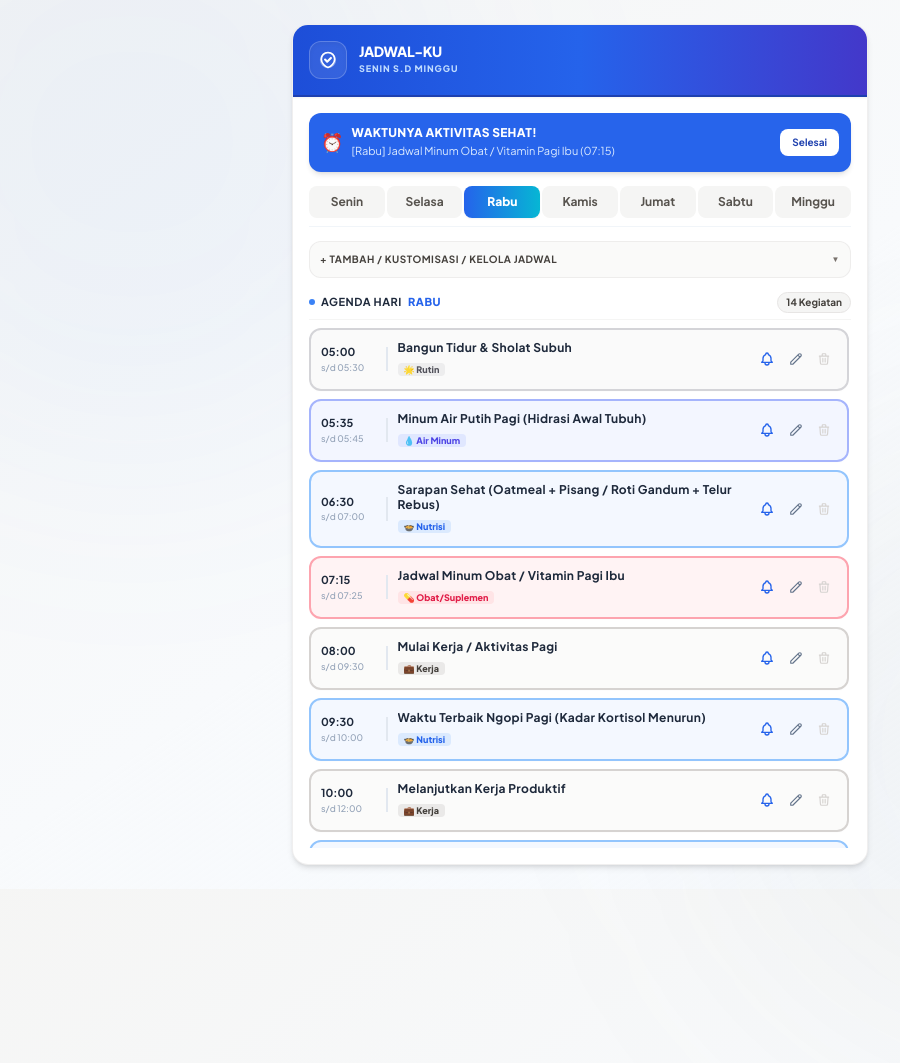
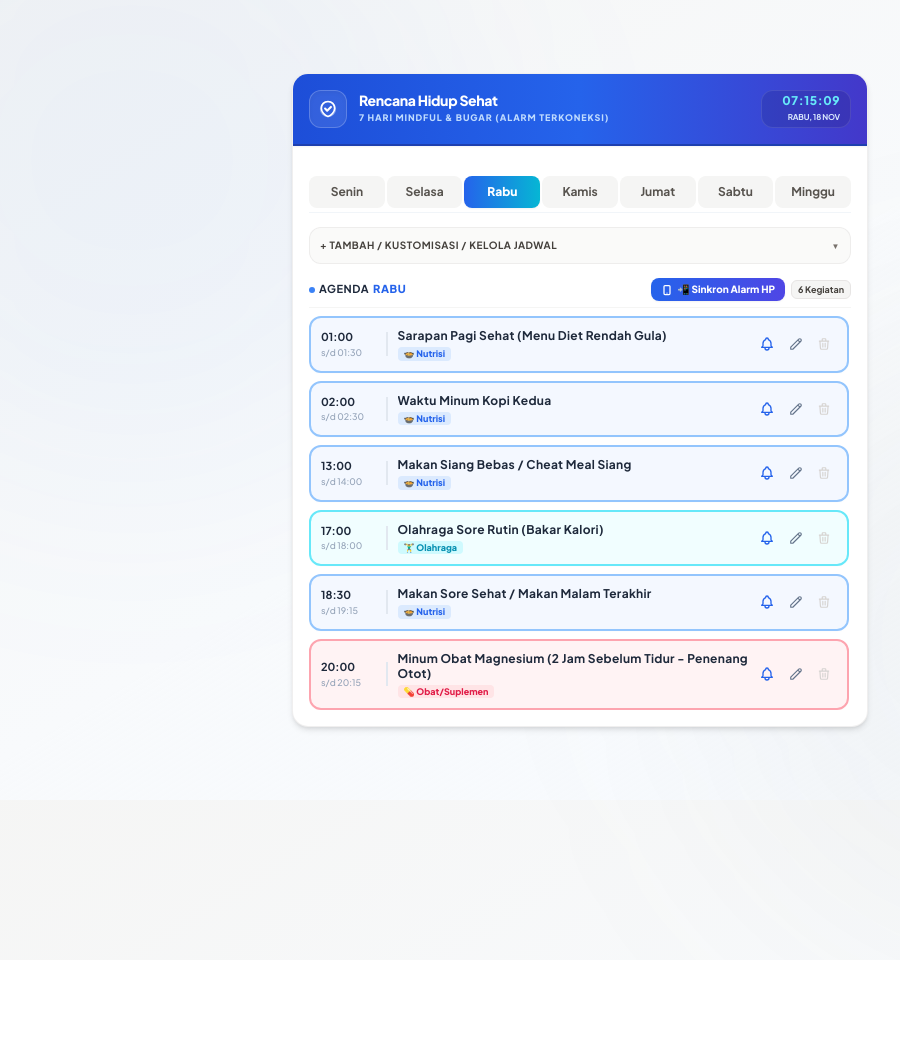
Before and after one commit to sarkhosyimuhammad-maker/Jadwal_kegiatan_harian, a plain HTML site: page index.html in a window 1280 px wide. Shown: the top 1063 px of the page, without its empty margins (60-960 px from the left). After the commit the page ends 960 px from the top, so only its background shows below. Drawn offline with nearby package versions, Linux system fonts and the light colour scheme.

Commit message:
Update index.html

```diff
--- a/index.html
+++ b/index.html
@@ -40,8 +40,9 @@
     <!-- Main Card Container -->
     <div class="w-full max-w-xl bg-white rounded-2xl shadow-md border border-stone-200/60 relative z-10 overflow-hidden">
 
-        <!-- Header Utama dengan Warna Solid Premium -->
-        <header class="bg-gradient-to-r from-blue-700 via-blue-600 to-indigo-700 text-white p-4 flex items-center gap-3 border-b-2 border-blue-800 shadow-sm">
+        <!-- Header Utama dengan Warna Solid Premium & Indikator Waktu Real-Time Dinamis -->
+        <header class="bg-gradient-to-r from-blue-700 via-blue-600 to-indigo-700 text-white p-4 flex items-center justify-between border-b-2 border-blue-800 shadow-sm">
+            <div class="flex items-center gap-3">
                 <div class="shrink-0 flex items-center justify-center p-2 bg-white/10 border border-white/20 rounded-xl shadow-inner">
                     <svg class="h-5 w-5 text-white" viewBox="0 0 24 24" fill="none" xmlns="http://www.w3.org/2000/svg">
                         <circle cx="12" cy="12" r="9" stroke="currentColor" stroke-width="1.5" opacity="0.4"/>
@@ -50,8 +51,15 @@
                     </svg>
                 </div>
                 <div>
-                <h1 class="text-sm font-black tracking-tight leading-none">JADWAL-KU</h1>
-                <p class="text-[9px] text-blue-200 mt-1 uppercase tracking-widest font-extrabold">Senin s.d Minggu</p>
+                    <h1 class="text-sm font-black tracking-tight leading-none">Rencana Hidup Sehat</h1>
+                    <p class="text-[9px] text-blue-200 mt-1 uppercase tracking-widest font-extrabold">7 Hari Mindful & Bugar (Alarm Terkoneksi)</p>
+                </div>
+            </div>
+
+            <!-- Widget Jam dan Tanggal Digital Terupdate -->
+            <div class="text-right bg-black/10 border border-white/10 rounded-xl px-2.5 py-1 min-w-[90px]">
+                <div id="live-clock" class="text-xs font-black tracking-wider leading-none text-cyan-300">00:00:00</div>
+                <div id="live-date" class="text-[8px] font-bold text-blue-100 mt-1 uppercase tracking-tight">Memuat...</div>
             </div>
         </header>
 
@@ -74,13 +82,13 @@
                 </div>
             </div>
 
-            <!-- Navigasi Hari Teroptimal: Teks Lengkap Tanpa Singkatan, Berjejer Pas Menggunakan CSS Flex Progresif -->
-            <div class="flex justify-between gap-0.5 w-full pb-2 border-b border-slate-100 overflow-x-hidden" id="day-tabs">
-                <!-- Diisi otomatis oleh JavaScript dengan teks hari lengkap (Senin - Minggu) -->
+            <!-- Navigasi Hari Teroptimal: Teks Hari Lengkap Sejajar Rapi -->
+            <div class="flex justify-between gap-0.5 w-full pb-1 border-b border-slate-100 overflow-x-hidden" id="day-tabs">
+                <!-- Diisi otomatis oleh JavaScript -->
             </div>
 
             <!-- Form Tambah/Edit Kegiatan & Fitur Manajemen Penggandaan/Penghapusan -->
-            <details id="form-details" class="group mb-3 bg-stone-50 rounded-xl border border-stone-200/60">
+            <details id="form-details" class="group mb-1 bg-stone-50 rounded-xl border border-stone-200/60">
                 <summary class="list-none flex justify-between items-center p-2.5 font-bold text-[10px] uppercase tracking-wider text-stone-700 cursor-pointer select-none">
                     <span id="form-title-label">+ Tambah / Kustomisasi / Kelola Jadwal</span>
                     <span class="transition-transform group-open:rotate-180 text-stone-500 text-[8px]">▼</span>
@@ -105,13 +113,10 @@
                             <div>
                                 <label class="block text-[9px] font-bold text-slate-500 uppercase tracking-wider mb-0.5">Kategori</label>
                                 <select id="task-category" class="w-full bg-white border border-slate-200 rounded-lg px-2 py-1.5 text-xs text-slate-700 focus:outline-none focus:border-blue-500 transition-all">
-                                    <option value="tidur">🛌 Istirahat</option>
                                     <option value="makan">🍲 Nutrisi Sehat</option>
-                                    <option value="kerja">💼 Kerja/Studi</option>
                                     <option value="olahraga">🏋️‍♂️ Olahraga</option>
                                     <option value="obat">💊 Minum Obat</option>
-                                    <option value="hidrasi">💧 Air Minum</option>
-                                    <option value="metime">🧘 Me-Time / Santai</option>
+                                    <option value="tidur">🛌 Istirahat</option>
                                     <option value="lainnya">🌟 Rutinitas</option>
                                 </select>
                             </div>
@@ -119,7 +124,7 @@
 
                         <div>
                             <label class="block text-[9px] font-bold text-slate-500 uppercase tracking-wider mb-0.5">Nama Aktivitas</label>
-                            <input type="text" id="task-name" required placeholder="Contoh: Minum Obat Darah Tinggi Ibu..."
+                            <input type="text" id="task-name" required placeholder="Contoh: Minum Obat Magnesium..."
                                 class="w-full bg-white border border-slate-200 rounded-lg px-2.5 py-1.5 text-xs text-slate-800 focus:outline-none focus:border-blue-500 transition-all">
                         </div>
 
@@ -164,7 +169,6 @@
                             </div>
                         </div>
 
-                        <!-- Tombol Kosongkan Hari Ini Sekali Klik -->
                         <button type="button" onclick="kosongkanHariAktif()" class="w-full bg-rose-50 hover:bg-rose-100 text-rose-600 border border-rose-200/80 font-bold py-2 rounded-lg text-xs transition-all shadow-sm flex items-center justify-center gap-1.5">
                             <svg xmlns="http://www.w3.org/2000/svg" class="h-3.5 w-3.5" fill="none" viewBox="0 0 24 24" stroke="currentColor">
                                 <path stroke-linecap="round" stroke-linejoin="round" stroke-width="2" d="M19 7l-.867 12.142A2 2 0 0116.138 21H7.862a2 2 0 01-1.995-1.858L5 7m5 4v6m4-6v6m1-10V4a1 1 0 00-1-1h-4a1 1 0 00-1 1v3M4 7h16" />
@@ -179,15 +183,27 @@
 
             <!-- Agenda Section -->
             <div class="flex flex-col gap-2">
-                <div class="flex justify-between items-center border-b border-stone-100 pb-1.5">
-                    <h2 class="text-[11px] font-bold uppercase tracking-wider text-slate-800 flex items-center gap-1.5">
+                <!-- Baris Judul Agenda Teroptimasi: Tombol Sinkronisasi Bersanding Kompak & Proporsional di Sisi Kanan Label Hari -->
+                <div class="flex justify-between items-center border-b border-stone-100 pb-1.5 gap-2">
+                    <h2 class="text-[11px] font-bold uppercase tracking-wider text-slate-800 flex items-center gap-1 shrink-0">
                         <span class="inline-block w-1.5 h-1.5 rounded-full bg-blue-500"></span>
-                        Agenda Hari <span id="active-day-label" class="text-blue-600 font-extrabold">Senin</span>
+                        Agenda <span id="active-day-label" class="text-blue-600 font-extrabold">Senin</span>
                     </h2>
-                    <span id="task-count" class="text-[10px] font-bold bg-stone-100 text-stone-700 border border-stone-200 px-2 py-0.5 rounded-full">0 Kegiatan</span>
+
+                    <div class="flex items-center gap-1.5 justify-end w-full min-w-0">
+                        <!-- Tombol Sinkronisasi Massal yang Lebih Kecil, Padat, Rapi & Tidak Memakan Tempat -->
+                        <button type="button" onclick="kirimSemuaJadwalHariIniKeAndroid()" class="bg-gradient-to-r from-blue-600 to-indigo-600 hover:from-blue-700 hover:to-indigo-700 text-white font-extrabold px-2.5 py-1 rounded-lg text-[9px] sm:text-[10px] transition-all shadow-sm flex items-center gap-1 whitespace-nowrap" title="Sinkronkan semua alarm yang menyala langsung ke jam HP">
+                            <svg xmlns="http://www.w3.org/2000/svg" class="h-3 w-3" fill="none" viewBox="0 0 24 24" stroke="currentColor">
+                                <path stroke-linecap="round" stroke-linejoin="round" stroke-width="2.5" d="M12 18h.01M8 21h8a2 2 0 002-2V5a2 2 0 00-2-2H8a2 2 0 00-2 2v14a2 2 0 002 2z" />
+                            </svg>
+                            📲 Sinkron Alarm HP
+                        </button>
+
+                        <span id="task-count" class="text-[9px] font-bold bg-stone-100 text-stone-700 border border-stone-200 px-1.5 py-0.5 rounded-md shrink-0">0 Kegiatan</span>
+                    </div>
                 </div>
 
-                <!-- List Agenda Container (Tampilan Kompak dengan Gulir Mulus) -->
+                <!-- List Agenda Container -->
                 <div id="task-list" class="space-y-2 max-h-[65vh] overflow-y-auto pr-0.5">
                     <!-- Javascript Injection -->
                 </div>
@@ -197,15 +213,11 @@
     </div>
 
     <script>
-        // Palet warna kategori aktivitas dengan penanda border-2 tebal
         const THEME_CONFIG = {
-            tidur: { bg: 'bg-slate-50/90', border: 'border-slate-300', text: 'text-slate-600', bgBadge: 'bg-slate-200/70', label: '🛌 Istirahat' },
             makan: { bg: 'bg-blue-50/70', border: 'border-blue-300', text: 'text-blue-600', bgBadge: 'bg-blue-100', label: '🍲 Nutrisi' },
-            kerja: { bg: 'bg-stone-50/80', border: 'border-stone-300', text: 'text-stone-700', bgBadge: 'bg-stone-200/80', label: '💼 Kerja' },
             olahraga: { bg: 'bg-cyan-50/70', border: 'border-cyan-300', text: 'text-cyan-600', bgBadge: 'bg-cyan-100', label: '🏋️‍♂️ Olahraga' },
             obat: { bg: 'bg-rose-50/80', border: 'border-rose-300', text: 'text-rose-600', bgBadge: 'bg-rose-100', label: '💊 Obat/Suplemen' },
-            hidrasi: { bg: 'bg-indigo-50/70', border: 'border-indigo-300', text: 'text-indigo-600', bgBadge: 'bg-indigo-100', label: '💧 Air Minum' },
-            metime: { bg: 'bg-amber-50/70', border: 'border-amber-300', text: 'text-amber-600', bgBadge: 'bg-amber-100', label: '🧘 Me-Time' },
+            tidur: { bg: 'bg-slate-50/90', border: 'border-slate-300', text: 'text-slate-600', bgBadge: 'bg-slate-200/70', label: '🛌 Istirahat' },
             lainnya: { bg: 'bg-zinc-50/90', border: 'border-zinc-300', text: 'text-zinc-600', bgBadge: 'bg-zinc-200/60', label: '🌟 Rutin' }
         };
 
@@ -215,38 +227,24 @@
 
         const DEFAULT_SCHEDULE = [];
 
-        // Template Rutinitas Sehat Senin - Jumat
+        // Pola Makan, Olahraga, & Obat Sesuai Permintaan Spesifik Anda (Senin - Jumat)
         HARI_URUTAN.slice(0, 5).forEach(hari => {
             DEFAULT_SCHEDULE.push(
-                { day: hari, name: 'Bangun Tidur & Sholat Subuh', start: '05:00', end: '05:30', category: 'lainnya', alarmActive: true },
-                { day: hari, name: 'Minum Air Putih Pagi (Hidrasi Awal Tubuh)', start: '05:35', end: '05:45', category: 'hidrasi', alarmActive: true },
-                { day: hari, name: 'Sarapan Sehat (Oatmeal + Pisang / Roti Gandum + Telur Rebus)', start: '06:30', end: '07:00', category: 'makan', alarmActive: true },
-                { day: hari, name: 'Jadwal Minum Obat / Vitamin Pagi Ibu', start: '07:15', end: '07:25', category: 'obat', alarmActive: true },
-                { day: hari, name: 'Mulai Kerja / Aktivitas Pagi', start: '08:00', end: '09:30', category: 'kerja', alarmActive: true },
-                { day: hari, name: 'Waktu Terbaik Ngopi Pagi (Kadar Kortisol Menurun)', start: '09:30', end: '10:00', category: 'makan', alarmActive: true },
-                { day: hari, name: 'Melanjutkan Kerja Produktif', start: '10:00', end: '12:00', category: 'kerja', alarmActive: true },
-                { day: hari, name: 'Istirahat & Makan Siang Sehat (Dada Ayam + Nasi Merah + Sayur)', start: '12:00', end: '13:00', category: 'makan', alarmActive: true },
-                { day: hari, name: 'Kerja Sesi Siang', start: '13:00', end: '16:00', category: 'kerja', alarmActive: true },
-                { day: hari, name: 'Olahraga Sore (Jogging / Kardio / Workout)', start: '16:30', end: '17:30', category: 'olahraga', alarmActive: true },
-                { day: hari, name: 'Makan Malam Terakhir (Maksimal Jam 19.00 - Rendah Karbo)', start: '18:30', end: '19:00', category: 'makan', alarmActive: true },
-                { day: hari, name: 'Jadwal Minum Obat Malam Ibu', start: '19:15', end: '19:25', category: 'obat', alarmActive: true },
-                { day: hari, name: 'Me-Time / Bersantai dengan Keluarga / Main Game / Musik', start: '19:30', end: '21:30', category: 'metime', alarmActive: true },
-                { day: hari, name: 'Tidur Malam Baik (Siklus Istirahat Berbobot)', start: '22:00', end: '05:00', category: 'tidur', alarmActive: true }
+                { day: hari, name: 'Sarapan Pagi Sehat (Menu Diet Rendah Gula)', start: '01:00', end: '01:30', category: 'makan', alarmActive: true },
+                { day: hari, name: 'Waktu Minum Kopi Kedua', start: '02:00', end: '02:30', category: 'makan', alarmActive: true },
+                { day: hari, name: 'Makan Siang Bebas / Cheat Meal Siang', start: '13:00', end: '14:00', category: 'makan', alarmActive: true },
+                { day: hari, name: 'Olahraga Sore Rutin (Bakar Kalori)', start: '17:00', end: '18:00', category: 'olahraga', alarmActive: true },
+                { day: hari, name: 'Makan Sore Sehat / Makan Malam Terakhir', start: '18:30', end: '19:15', category: 'makan', alarmActive: true },
+                { day: hari, name: 'Minum Obat Magnesium (2 Jam Sebelum Tidur - Penenang Otot)', start: '20:00', end: '20:15', category: 'obat', alarmActive: true }
             );
         });
 
-        // Sabtu - Minggu
+        // Sabtu - Minggu (Hanya Pengingat Makan Saja)
         ['Sabtu', 'Minggu'].forEach(hari => {
             DEFAULT_SCHEDULE.push(
-                { day: hari, name: 'Bangun Pagi & Sholat Subuh', start: '05:00', end: '05:30', category: 'lainnya', alarmActive: true },
-                { day: hari, name: 'Sarapan Pagi (Makan Bebas / Cheat Day Menu)', start: '07:35', end: '08:15', category: 'makan', alarmActive: true },
-                { day: hari, name: 'Jadwal Minum Obat Pagi Ibu', start: '08:20', end: '08:30', category: 'obat', alarmActive: true },
-                { day: hari, name: 'Waktu Bersantai / Hobi Akhir Pekan / Hiburan', start: '09:00', end: '12:00', category: 'metime', alarmActive: true },
-                { day: hari, name: 'Makan Siang (Makan Bebas Kulineran)', start: '12:30', end: '13:30', category: 'makan', alarmActive: true },
-                { day: hari, name: 'Olahraga Akhir Pekan (Tetap Jaga Kebugaran Tubuh)', start: '16:30', end: '17:45', category: 'olahraga', alarmActive: true },
-                { day: hari, name: 'Makan Malam Bebas Bersama Keluarga', start: '19:00', end: '20:15', category: 'makan', alarmActive: true },
-                { day: hari, name: 'Jadwal Minum Obat Malam Ibu', start: '20:20', end: '20:30', category: 'obat', alarmActive: true },
-                { day: hari, name: 'Istirahat / Tidur Malam', start: '22:30', end: '05:00', category: 'tidur', alarmActive: true }
+                { day: hari, name: 'Sarapan Pagi Akhir Pekan (Bebas/Santai)', start: '08:00', end: '09:00', category: 'makan', alarmActive: true },
+                { day: hari, name: 'Makan Siang Bebas Liburan / Kulineran', start: '12:30', end: '13:30', category: 'makan', alarmActive: true },
+                { day: hari, name: 'Makan Malam Akhir Pekan', start: '19:00', end: '20:00', category: 'makan', alarmActive: true }
             );
         });
 
@@ -268,7 +266,43 @@
         const cancelEditBtn = document.getElementById('cancel-edit-btn');
         const formTitleLabel = document.getElementById('form-title-label');
 
-        // Menampilkan nama hari lengkap secara pas, proporsional, dan merata menggunakan flex-1 dan ukuran teks mikro yang dinamis untuk layar HP
+        function jalankanIntentAlarmAndroid(namaAktivitas, waktuMulaiStr) {
+            if (!waktuMulaiStr || !waktuMulaiStr.includes(':')) return;
+            const bagianWaktu = waktuMulaiStr.split(':');
+            const jamInt = parseInt(bagianWaktu[0], 10);
+            const menitInt = parseInt(bagianWaktu[1], 10);
+            const labelKustomEncoded = encodeURIComponent(namaAktivitas);
+
+            return `android-app://com.android.deskclock/images/v1/Alarm?hour=${jamInt}&minute=${menitInt}&message=${labelKustomEncoded}&skipUi=true`;
+        }
+
+        function kirimSemuaJadwalHariIniKeAndroid() {
+            const jadwalHariIni = kegiatanList.filter(item => item.day === selectedDay && item.alarmActive !== false);
+            jadwalHariIni.sort((a, b) => a.start.localeCompare(b.start));
+
+            if (jadwalHariIni.length === 0) {
+                alert(`Tidak ada aktivitas aktif (Lonceng menyala) pada hari ${selectedDay} untuk dikirim.`);
+                return;
+            }
+
+            jadwalHariIni.forEach((item, index) => {
+                setTimeout(() => {
+                    const intentUrl = jalankanIntentAlarmAndroid(item.name, item.start);
+
+                    if (index === jadwalHariIni.length - 1) {
+                        const bagianWaktu = item.start.split(':');
+                        window.location.href = `android-app://com.android.deskclock/images/v1/Alarm?hour=${parseInt(bagianWaktu[0],10)}&minute=${parseInt(bagianWaktu[1],10)}&message=${encodeURIComponent(item.name)}&skipUi=false`;
+                    } else {
+                        const iframe = document.createElement('iframe');
+                        iframe.style.display = 'none';
+                        iframe.src = intentUrl;
+                        document.body.appendChild(iframe);
+                        setTimeout(() => iframe.remove(), 500);
+                    }
+                }, index * 800);
+            });
+        }
+
         function renderTabs() {
             dayTabsContainer.innerHTML = HARI_URUTAN.map(hari => {
                 const isActive = hari === selectedDay;
@@ -338,20 +372,28 @@
             }
         }
 
-        function cekWaktuOtomatis() {
-            const Clinical_Time = new Date();
-            const daftarHariIndo = ['Minggu', 'Senin', 'Selasa', 'Rabu', 'Kamis', 'Jumat', 'Sabtu'];
-            const hariSekarang = daftarHariIndo[Clinical_Time.getDay()];
+        function perbaruiJamDanTanggal() {
+            const sekarang = new Date();
+            const jam = String(sekarang.getHours()).padStart(2, '0');
+            const menit = String(sekarang.getMinutes()).padStart(2, '0');
+            const detik = String(sekarang.getSeconds()).padStart(2, '0');
+            document.getElementById('live-clock').innerText = `${jam}:${menit}:${detik}`;
 
-            const jam = String(Clinical_Time.getHours()).padStart(2, '0');
-            const menit = String(Clinical_Time.getMinutes()).padStart(2, '0');
+            const daftarHari = ['Minggu', 'Senin', 'Selasa', 'Rabu', 'Kamis', 'Jumat', 'Sabtu'];
+            const daftarBulan = ['Jan', 'Feb', 'Mar', 'Apr', 'Mei', 'Jun', 'Jul', 'Agu', 'Sep', 'Okt', 'Nov', 'Des'];
+
+            const namaHari = daftarHari[sekarang.getDay()];
+            const tanggal = grandparents = sekarang.getDate();
+            const namaBulan = daftarBulan[sekarang.getMonth()];
+
+            document.getElementById('live-date').innerText = `${namaHari}, ${tanggal} ${namaBulan}`;
+
             const waktuSekarangString = `${jam}:${menit}`;
-
-            if (waktuSekarangString === menitTerakhirDiperiksa) return;
+            if (waktuSekarangString !== menitTerakhirDiperiksa) {
                 menitTerakhirDiperiksa = waktuSekarangString;
 
                 const aktivitasSesuai = kegiatanList.find(item =>
-                item.day === hariSekarang &&
+                    item.day === namaHari &&
                     item.start === waktuSekarangString &&
                     item.alarmActive !== false
                 );
@@ -360,6 +402,7 @@
                     alarmBannerText.innerText = `[${aktivitasSesuai.day}] ${aktivitasSesuai.name} (${aktivitasSesuai.start})`;
                     alarmBanner.classList.remove('hidden');
                     mulaiLoopAlarmInternal();
+                }
             }
         }
 
@@ -464,14 +507,16 @@
                                 <p class="text-xs font-bold text-slate-800 tracking-wide whitespace-normal break-words leading-tight">
                                     ${escapeHtml(item.name)}
                                 </p>
-                                <span class="inline-block text-[9px] font-extrabold px-1.5 py-0.2 mt-1 rounded ${config.bgBadge} ${config.text}">
-                                    ${config.label} ${sedangDiedit ? '(Diedit)' : ''}
+                                <div class="flex items-center gap-1.5 mt-1 flex-wrap">
+                                    <span class="inline-block text-[9px] font-extrabold px-1.5 py-0.2 rounded ${config.bgBadge} ${config.text}">
+                                        ${config.label}
                                     </span>
+                                </div>
                             </div>
                         </div>
 
                         <div class="flex items-center gap-0.5 shrink-0">
-                            <button onclick="toggleAlarmAktivitas(${originalIndex})" class="p-1.5 rounded-md transition-all ${isAlarmActive ? 'text-blue-600 hover:bg-blue-50' : 'text-rose-500 hover:bg-rose-50'}" title="${isAlarmActive ? 'Klik untuk Senapkan (Silent) Alarm' : 'Klik untuk Aktifkan Alarm'}">
+                            <button onclick="toggleAlarmAktivitas(${originalIndex})" class="p-1.5 rounded-md transition-all ${isAlarmActive ? 'text-blue-600 hover:bg-blue-50' : 'text-rose-500 hover:bg-rose-50'}" title="${isAlarmActive ? 'Lonceng Aktif (Ikut Sinkron Massal)' : 'Lonceng Mati / Mute (Akan Dilewati Saat Sinkron Massal)'}">
                                 ${isAlarmActive ?
                                     `<svg xmlns="http://www.w3.org/2000/svg" class="h-4 w-4" fill="none" viewBox="0 0 24 24" stroke="currentColor">
                                         <path stroke-linecap="round" stroke-linejoin="round" stroke-width="2" d="M15 17h5l-1.405-1.405A2.032 2.032 0 0118 14.158V11a6.002 6.002 0 00-4-5.659V5a2 2 0 10-4 0v.341C7.67 6.165 6 8.388 6 11v3.159c0 .538-.214 1.055-.595 1.436L4 17h5m6 0v1a3 3 0 11-6 0v-1m6 0H9" />
@@ -612,7 +657,9 @@
 
             renderTabs();
             renderJadwal();
-            setInterval(cekWaktuOtomatis, 1000);
+
+            perbaruiJamDanTanggal();
+            setInterval(perbaruiJamDanTanggal, 1000);
         };
     </script>
 </body>
```
Lines whose indentation alone changed are shown as unchanged.
